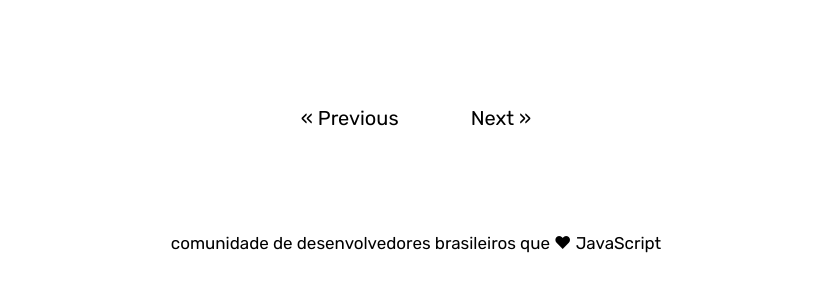
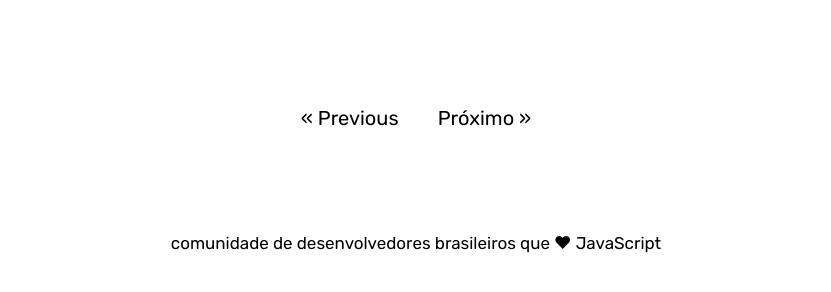
Before and after one commit to bybrunodotdev/javascriptbrasil.github.io, a Jekyll site: the page built from index.html, in a window 1280 px wide and 900 px high, scrolled down 3876 px. Shown: the part 578-870 px from the top of the window, without its empty margins (224-1055 px from the left). Built offline with Jekyll 4.4.1, drawn with Linux system fonts in a browser that asks for light colours; some web fonts are replaced; the list of posts is cut into pages by our own code.

Commit message:
Update pagination.html

```diff
--- a/_includes/post/pagination.html
+++ b/_includes/post/pagination.html
@@ -17,9 +17,9 @@
 
     <li class="pagination-item-next" >
           {% if paginator.next_page %}
-      <a rel="next" href="{{ site.baseurl }}/page-{{paginator.next_page}}/">Next &raquo;</a>
+      <a rel="next" href="{{ site.baseurl }}/page-{{paginator.next_page}}/">Próximo &raquo;</a>
       {% else %}
-      <span>Next &raquo;</span>
+      <span>Próximo &raquo;</span>
           {% endif %}
     </li>
 
```
Also changed, not shown: other parts of _includes/post/pagination.html (+2 -2 lines).
